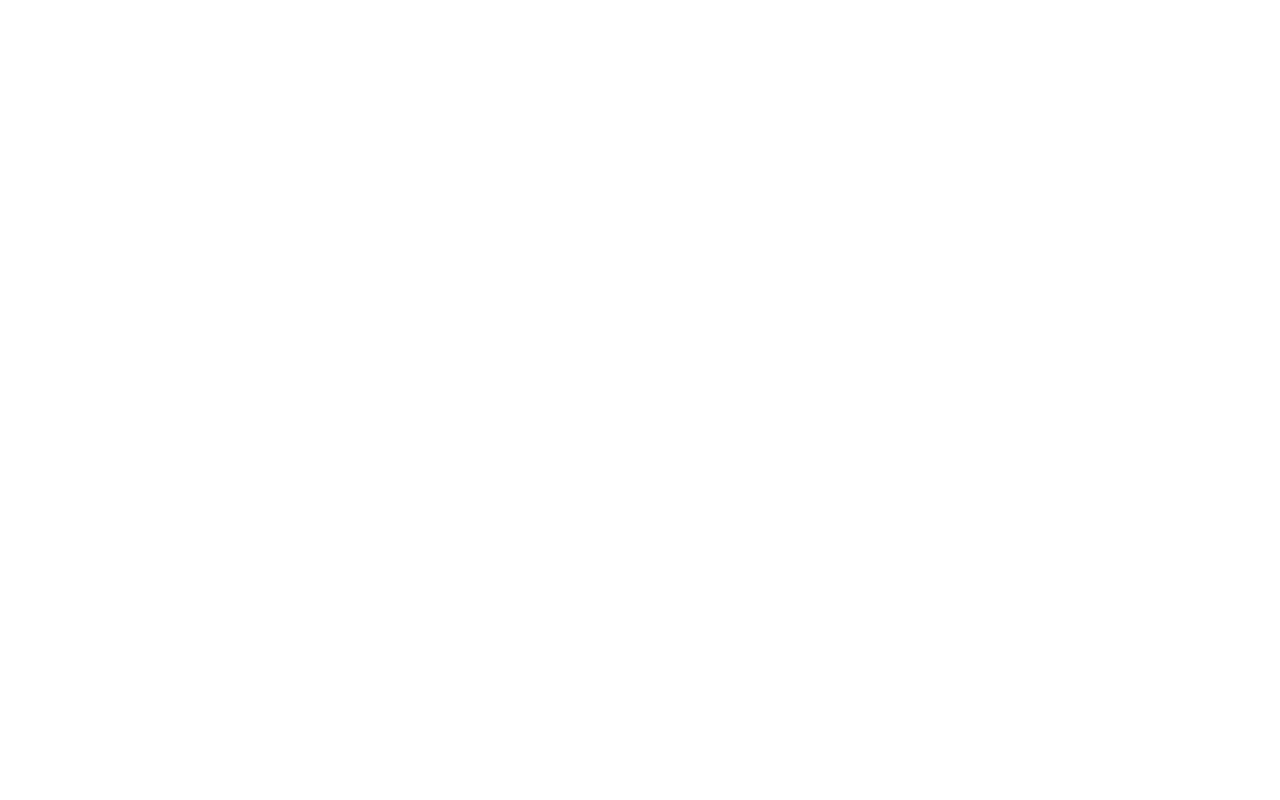
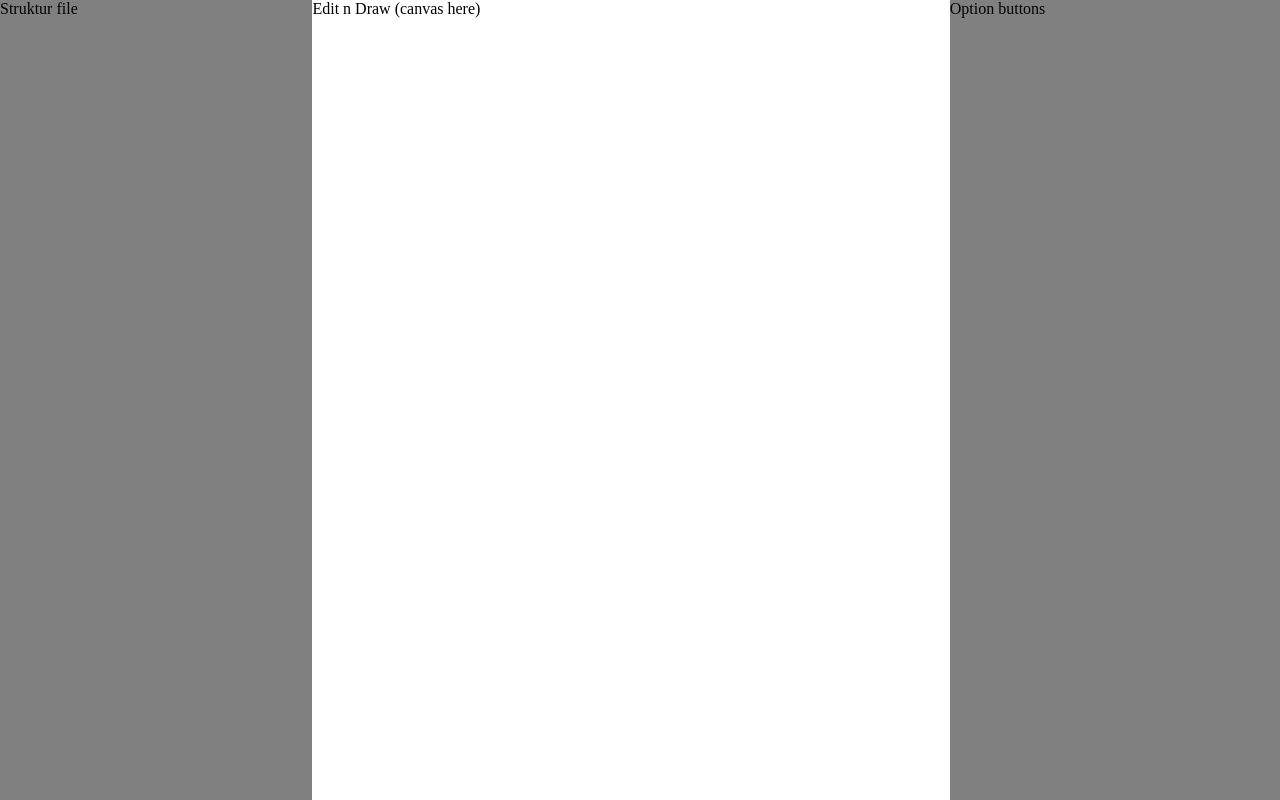
Before and after one commit to rannnayy/tugas1-webBasedCAD, a plain HTML site: page src/index.html in a window 1280 px wide. Drawn offline with Linux system fonts and the light colour scheme.

Commit message:
Base view

```diff
--- a/src/global.css
+++ b/src/global.css
@@ -0,0 +1,32 @@
+body, html {
+    height: 100%;
+    margin: 0;
+    overflow: hidden
+}
+
+.wrapper {
+    display: flex;
+    flex-direction: row;
+    align-items: flex-start;
+    justify-content: flex-start;
+    width: 100vw;
+    height: 100vh;
+}
+
+.dep {
+    flex-grow: 1;
+    background-color: grey;
+    height: 100vh;
+}
+
+.panel {
+    flex-grow: 2;
+    background-color: white;
+    height: 100vh;
+}
+
+.opt {
+    flex-grow: 1;
+    background-color: grey;
+    height: 100vh;
+}
--- a/src/index.html
+++ b/src/index.html
@@ -8,7 +8,17 @@
         <title>2D Web Based CAD</title>
     </head>
     <body>
-
+        <div class="wrapper">
+            <div class="dep">
+                Struktur file
+            </div>
+            <div class="panel">
+                Edit n Draw (canvas here)
+            </div>
+            <div class="opt">
+                Option buttons
+            </div>
+        </div>
     </body>
     <script src="./scripts.js"></script>
 </html>
```
